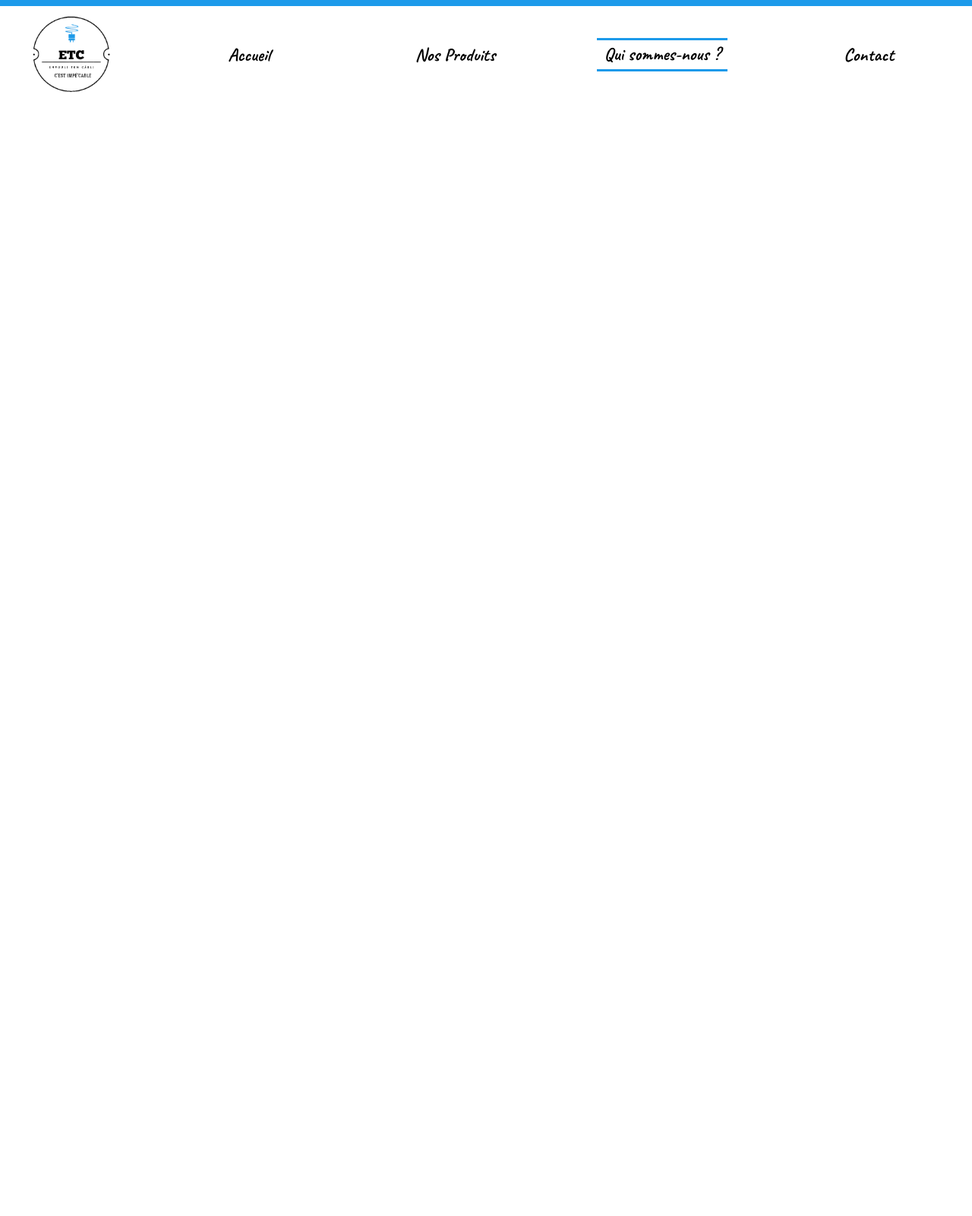
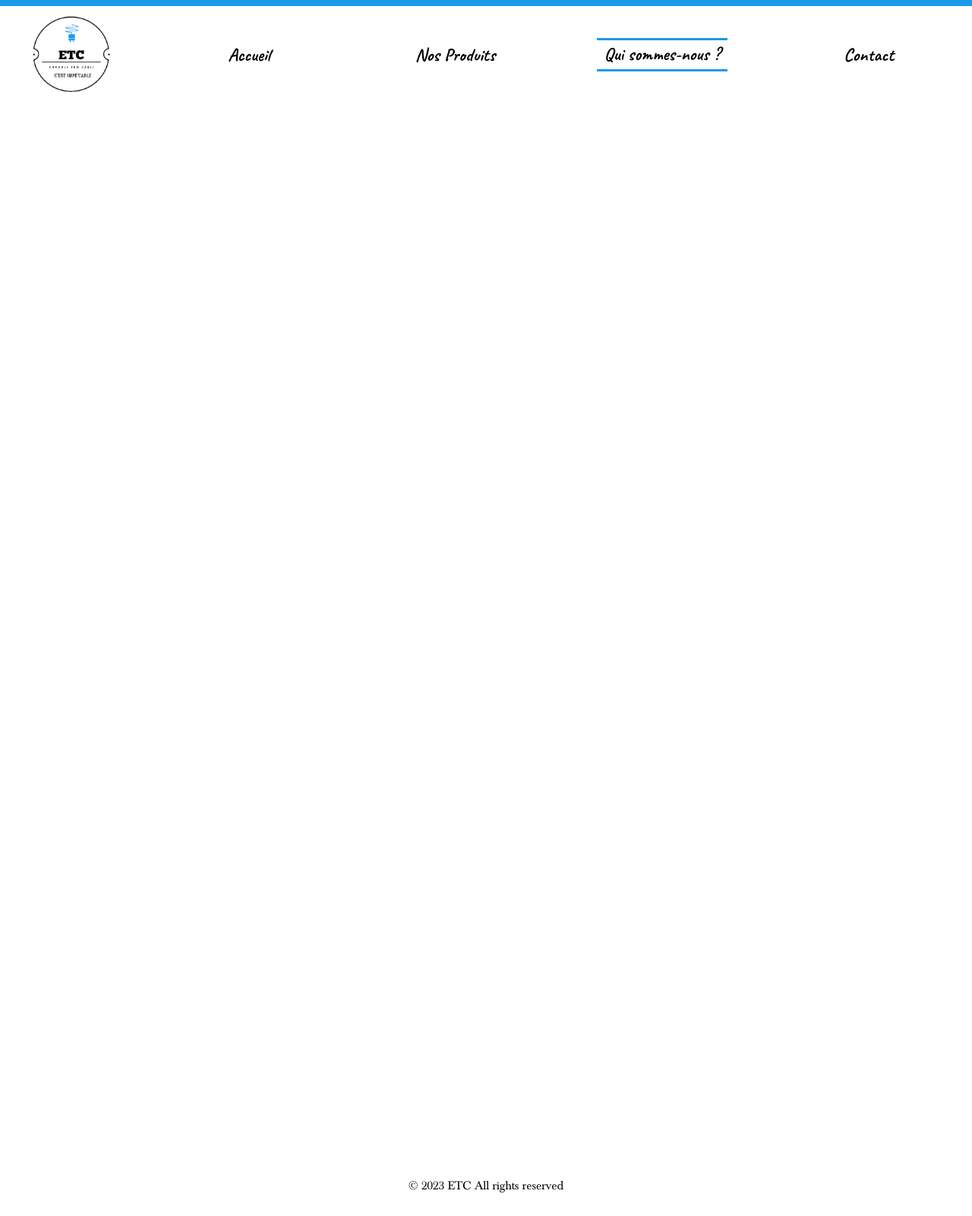
Before and after one commit to EstebanRacine/ETCgpme, a PHP site: page /quiSommesNous.php in a window 1280 px wide. Shown: the whole page at 76% size. Run offline with PHP 8.4, Linux system fonts and the light colour scheme; data that the repository does not hold is empty.

Commit message:
Header + footer

```diff
--- a/accueil.php
+++ b/accueil.php
@@ -16,6 +16,10 @@
     include "fichiersCommuns/header.php";
     ?>
 
+    <div class="contenuAccueil">
+
+    </div>
+
     <?php
     include "fichiersCommuns/footer.php";
     ?>
--- a/contact.php
+++ b/contact.php
@@ -16,6 +16,10 @@
     include "fichiersCommuns/header.php";
     ?>
 
+    <div class="contenuContact">
+
+    </div>
+
     <?php
     include "fichiersCommuns/footer.php";
     ?>
--- a/fichiersCommuns/footer.php
+++ b/fichiersCommuns/footer.php
@@ -0,0 +1,3 @@
+<footer>
+    <p>© 2023 ETC All rights reserved</p>
+</footer>
--- a/produits.php
+++ b/produits.php
@@ -17,6 +17,10 @@
     include "fichiersCommuns/header.php";
     ?>
 
+    <div class="contenuProduits">
+
+    </div>
+
     <?php
     include "fichiersCommuns/footer.php";
     ?>
--- a/quiSommesNous.php
+++ b/quiSommesNous.php
@@ -16,6 +16,12 @@
     include "fichiersCommuns/header.php";
     ?>
 
+    <div class="contenuSavoirPlus">
+        <div class="divVideoInfos">
+
+        </div>
+    </div>
+
     <?php
     include "fichiersCommuns/footer.php";
     ?>
--- a/style.css
+++ b/style.css
@@ -55,6 +55,9 @@
 
 .container{
     min-height: 200vh;
+    font-family: "Baskerville", sans-serif;
+    position: relative;
+    overflow-x: hidden;
 }
 
 /*HEADER*/
@@ -136,6 +139,30 @@ header button{
     cursor: pointer;
 }
 
+/*CONTENU*/
+
+.contenuAccueil, .contenuContact, .contenuProduits, .contenuSavoirPlus{
+    margin-top: 20vh;
+    display: flex;
+    flex-direction: column;
+}
+
+/*FOOTER*/
+
+footer{
+    width: 100%;
+    height: 10vh;
+    display: flex;
+    align-items: center;
+    position: absolute;
+    bottom: 0;
+}
+
+footer p{
+    text-align: center;
+    width: 100%;
+}
+
 @media screen and (max-width: 800px){
     header{
         position: sticky;
@@ -177,7 +204,9 @@ header button{
     #contenuBoutonNav{
         transition: all 0.5s;
     }
+
+    .contenuAccueil, .contenuContact, .contenuProduits, .contenuSavoirPlus{
+        margin-top: 0;
+    }
+
 }
-
-
-/*FOOTER*/
```
